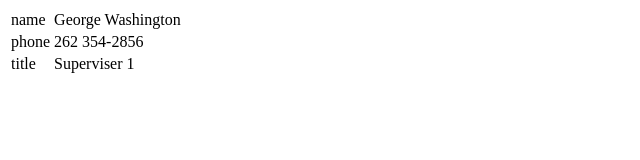
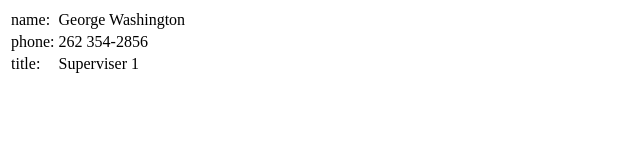
Before and after one commit to gsargent/learnProject1, a plain HTML site: page index.html in a window 1280 px wide. Shown: the full height of the page, 0-640 px from the left. Drawn offline with Linux system fonts and the light colour scheme.

Commit message:
colon inserted in first column of table

```diff
--- a/index.html
+++ b/index.html
@@ -5,15 +5,15 @@
     <body>
         <table>
             <tr>
-                <td>name</td>
+                <td>name:</td>
                 <td>George Washington</td>
             </tr>
             <tr>
-                <td>phone</td>
+                <td>phone:</td>
                 <td>262 354-2856</td>
             </tr>
             <tr>
-                <td>title</td>
+                <td>title:</td>
                 <td>Superviser 1</td>
             </tr>
         </table>
```
